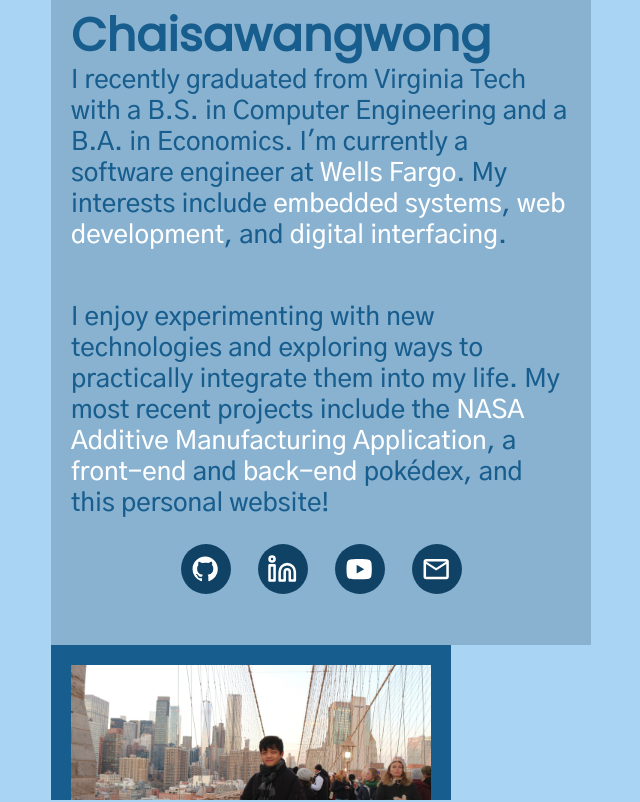
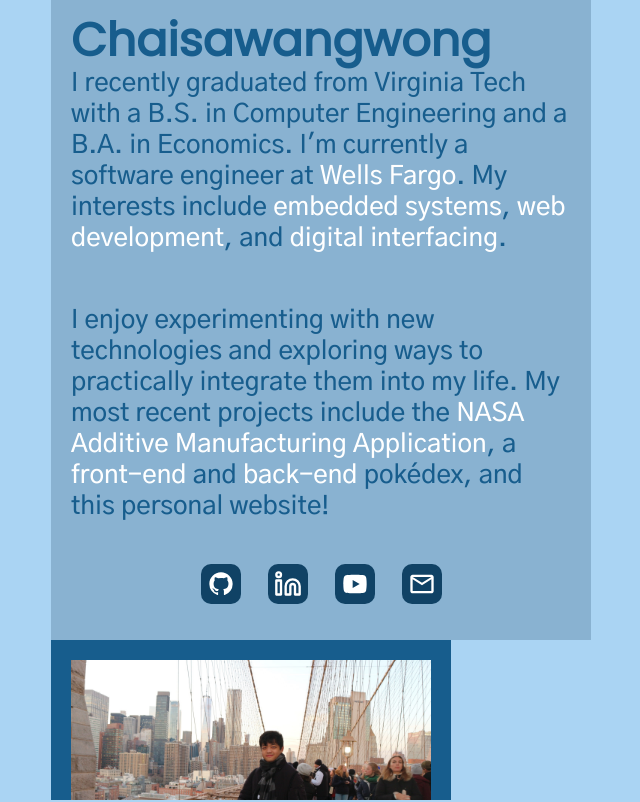
Before and after one commit to kavinchai/v2, a React (Create React App) app: page / in a window 1024 px wide. Shown: the top 802 px of the page, without its empty margins (11-651 px from the left). Built offline with nearby package versions, Linux system fonts and the light colour scheme.

Commit message:
Testing component changes

```diff
--- a/src/components/About.js
+++ b/src/components/About.js
@@ -78,7 +78,7 @@ const About = () => {
               href="https://github.com/kavinchai"
               target="_blank"
               rel="noopener noreferrer"
-              className="socialCircle"
+              className="socialBlock"
             >
               <RiGithubFill className="icon" />
             </a>
@@ -86,7 +86,7 @@ const About = () => {
               href="https://www.linkedin.com/in/kavinchai"
               target="_blank"
               rel="noopener noreferrer"
-              className="socialCircle"
+              className="socialBlock"
             >
               <FiLinkedin className="icon" />
             </a>
@@ -94,13 +94,13 @@ const About = () => {
               href="https://www.youtube.com/@kavinchaisawangwong5537"
               target="_blank"
               rel="noopener noreferrer"
-              className="socialCircle"
+              className="socialBlock"
             >
               <RiYoutubeFill className="icon" />
             </a>
             <button
               onClick={handleClick}
-              className="socialCircle popBtn"
+              className="socialBlock popBtn"
             >
               <MdOutlineEmail className="icon" />
             </button>
--- a/src/css/About.css
+++ b/src/css/About.css
@@ -24,13 +24,14 @@
 }
 
 .socialSubsection {
+  height: stretch;
   width: 100%;
   display: flex;
   justify-content: center;
   gap: 5%;
 }
 
-.socialCircle:hover {
+.socialBlock:hover {
   cursor: pointer;
   scale: 1.1;
   outline-offset: 3px;
@@ -52,7 +53,7 @@
 }
 
 .icon {
-  font-size: calc(15px + 1.5vw);
+  font-size: calc(3.5vh);
   color: white;
 }
 
@@ -109,7 +110,7 @@
     align-items: center;
   }
 
-  .socialCircle {
+  .socialBlock {
     background-color: var(--quinary-bg-color);
     border: none;
     display: flex;
@@ -117,7 +118,7 @@
     align-items: center;
     width: 80px;
     height: 80px;
-    border-radius: 400px;
+    border-radius: 10px;
     text-decoration: none;
   }
 }
@@ -165,21 +166,22 @@
   }
 
   .socialSection {
+    /* background-color: red; */
     width: 100%;
-    height: stretch;
+    height: 40%;
     display: flex;
     align-items: center;
   }
 
-  .socialCircle {
+  .socialBlock {
     background-color: var(--quinary-bg-color);
     border: none;
     display: flex;
     justify-content: center;
     align-items: center;
-    width: 50px;
-    height: 50px;
-    border-radius: 400px;
+    width: 40px;
+    height: 40px;
+    border-radius: 10px;
     text-decoration: none;
   }
 }
```
